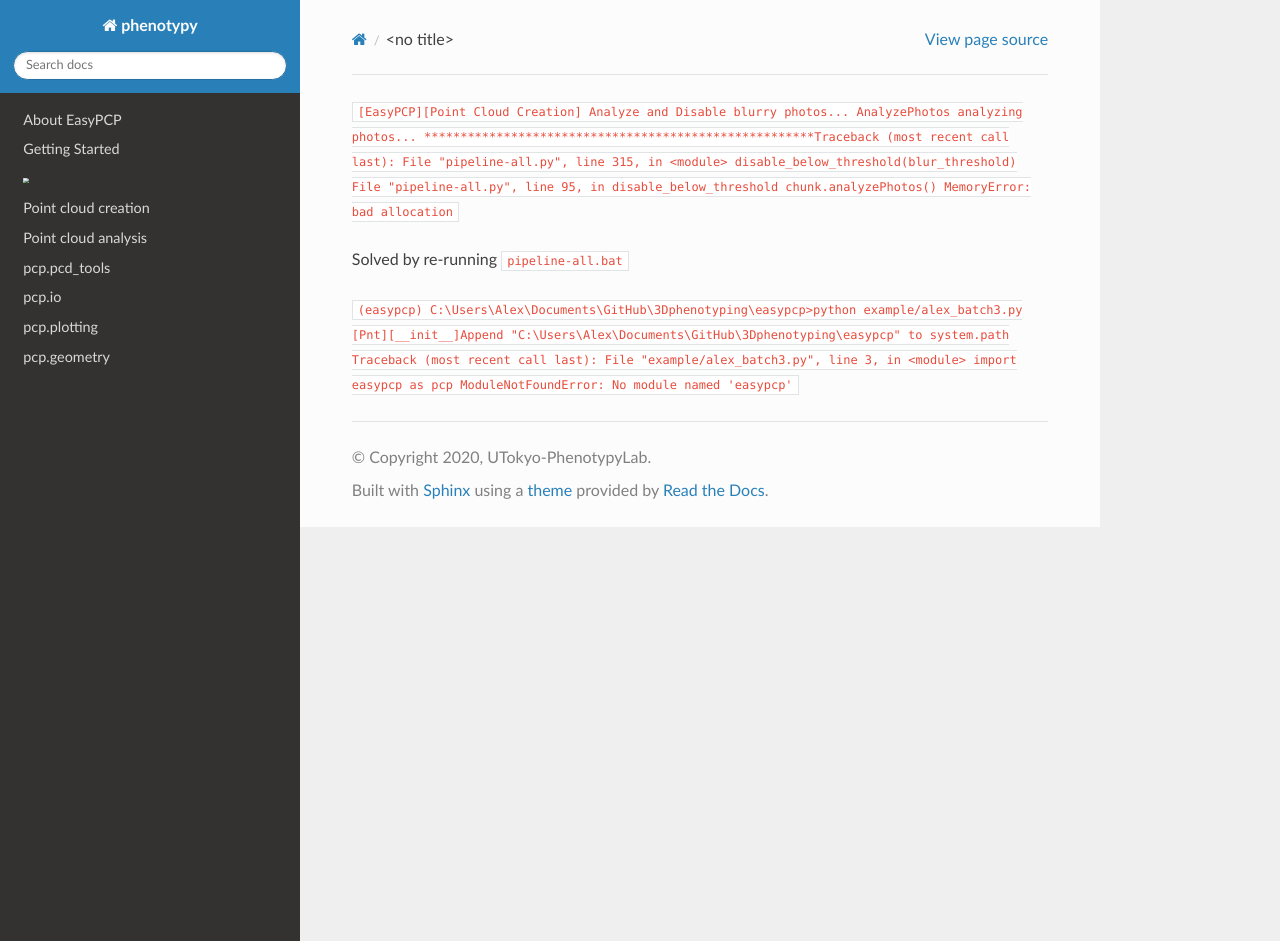
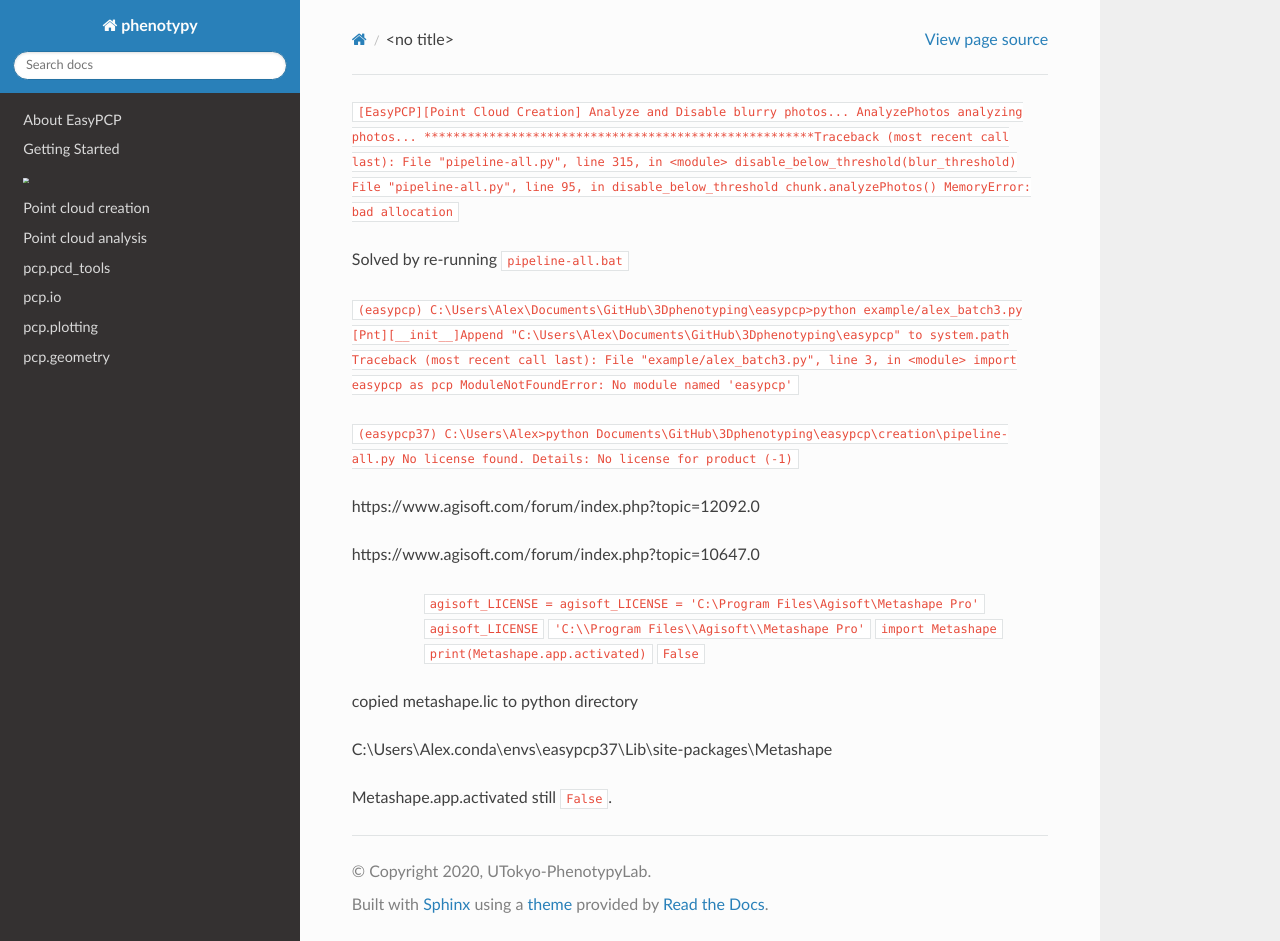
Before and after one commit to MorphometricsGroup/EasyDCP, a Sphinx documentation site: the page built from docs/source/troubleshooting.md, in a window 1280 px wide and 941 px high. Built offline with Sphinx 7.4.7 and the Read the Docs theme 2.0.0, drawn with Linux system fonts in a browser that asks for light colours.

Commit message:
Update troubleshooting.md and pipeline-all.py
v041 - testing Metashape .whl pip package functionality

```diff
--- a/docs/source/troubleshooting.md
+++ b/docs/source/troubleshooting.md
@@ -7,7 +7,7 @@ analyzing photos... ******************************************************Traceb
     chunk.analyzePhotos()
 MemoryError: bad allocation`
 
-Solved by re-running `pipeline-all.bat`
+- Solved by re-running `pipeline-all.bat`
 
 
 
@@ -17,3 +17,29 @@ Traceback (most recent call last):
   File "example/alex_batch3.py", line 3, in <module>
     import easypcp as pcp
 ModuleNotFoundError: No module named 'easypcp'`
+
+-
+
+
+
+`(easypcp37) C:\Users\Alex>python Documents\GitHub\3Dphenotyping\easypcp\creation\pipeline-all.py
+No license found.
+Details: No license for product (-1)`
+
+- https://www.agisoft.com/forum/index.php?topic=12092.0
+- https://www.agisoft.com/forum/index.php?topic=10647.0
+
+>>> `agisoft_LICENSE = agisoft_LICENSE = 'C:\Program Files\Agisoft\Metashape Pro'`
+>>> `agisoft_LICENSE`
+>>> `'C:\\Program Files\\Agisoft\\Metashape Pro'`
+>>> `import Metashape`
+>>> `print(Metashape.app.activated)`
+>>> `False`
+>>
+>>
+
+copied metashape.lic to python directory
+
+C:\Users\Alex\.conda\envs\easypcp37\Lib\site-packages\Metashape
+
+Metashape.app.activated still `False`.
```
Also changed, not shown: 1 other file.
